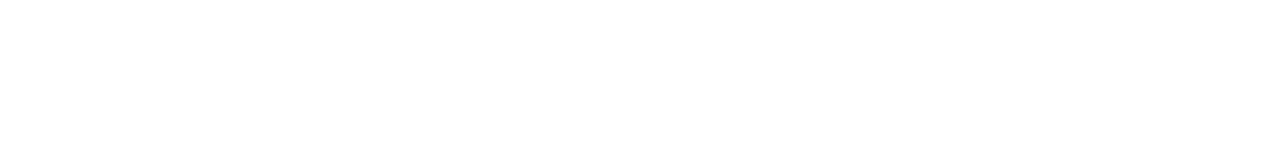
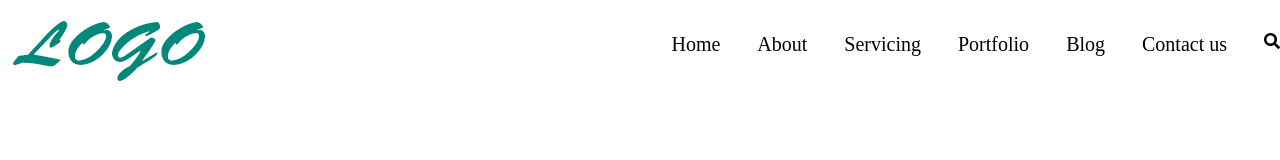
Before and after one commit to viktory1331/projectWithBootsrap, a plain HTML site: page index.html in a window 1280 px wide. Drawn offline with nearby package versions, Linux system fonts and the light colour scheme.

Commit message:
готовое меню

```diff
--- /dev/null
+++ b/css/fonts.css
@@ -0,0 +1,19 @@
+@font-face {
+  font-family: 'Open Sans Bold';
+  src: url('../fonts/OpenSans-Bold.ttf')
+}
+
+@font-face {
+  font-family: 'Open Sans Light';
+  src: url('../fonts/OpenSans-Light.ttf')
+}
+
+@font-face {
+  font-family: 'Open Sans Regular';
+  src: url('../fonts/OpenSans-Regular.ttf')
+}
+
+@font-face {
+  font-family: 'Open Sans Semibold';
+  src: url('../fonts/OpenSans-Semibold.ttf')
+}
--- a/css/style.css
+++ b/css/style.css
@@ -0,0 +1,33 @@
+@import 'fonts.css';
+
+body {
+  background: gray;
+}
+
+ul,
+li {
+  display: block;
+  padding: 0;
+  margin: 0;
+}
+
+.menu-bar {
+  background: #ffffff;
+  padding: 20px 0;
+  color: #000000;
+}
+
+.menu__item {
+  margin-left: 37px;
+}
+
+.menu__item a {
+  font-family: 'Open Sasn Smibold';
+  font-size: 20px;
+  color: #000000;
+}
+
+.menu__item a:hover {
+  text-decoration: none;
+  color: #868686
+}
--- a/index.html
+++ b/index.html
@@ -13,6 +13,31 @@
 </head>
 
 <body>
+  <header class="menu-bar">
+    <div class="contaner">
+      <div class="row">
+        <div class="col-xl-2">
+          <img src="img/logo.png" alt="My Landing" class="logo">
+        </div>
+        <div class="col-xl-8 ml-auto align-self-center">
+          <nav>
+            <ul class="menu d-flex justify-content-end">
+              <li class="menu__item"><a href="#">Home</a></li>
+              <li class="menu__item"><a href="#">About</a></li>
+              <li class="menu__item"><a href="#">Servicing</a></li>
+              <li class="menu__item"><a href="#">Portfolio</a></li>
+              <li class="menu__item"><a href="#">Blog</a></li>
+              <li class="menu__item"><a href="#">Contact us</a></li>
+              <li class="menu__item"><i class="fa fa-search" aria-hidden="true"></i></li>
+            </ul>
+          </nav>
+        </div>
+      </div>
+    </div>
+    </div>
+  </header>
+
+
 
   <script src="https://code.jquery.com/jquery-3.2.1.slim.min.js"
     integrity="sha384-KJ3o2DKtIkvYIK3UENzmM7KCkRr/rE9/Qpg6aAZGJwFDMVNA/GpGFF93hXpG5KkN" crossorigin="anonymous">
```
Also changed, not shown: fonts/OpenSans-Bold.ttf (renamed from OpenSans-Bold.ttf), fonts/OpenSans-Light.ttf (renamed from OpenSans-Light.ttf), fonts/OpenSans-Regular.ttf (renamed from OpenSans-Regular.ttf), fonts/OpenSans-Semibold.ttf (renamed from OpenSans-Semibold.ttf), img/logo.png (added).
